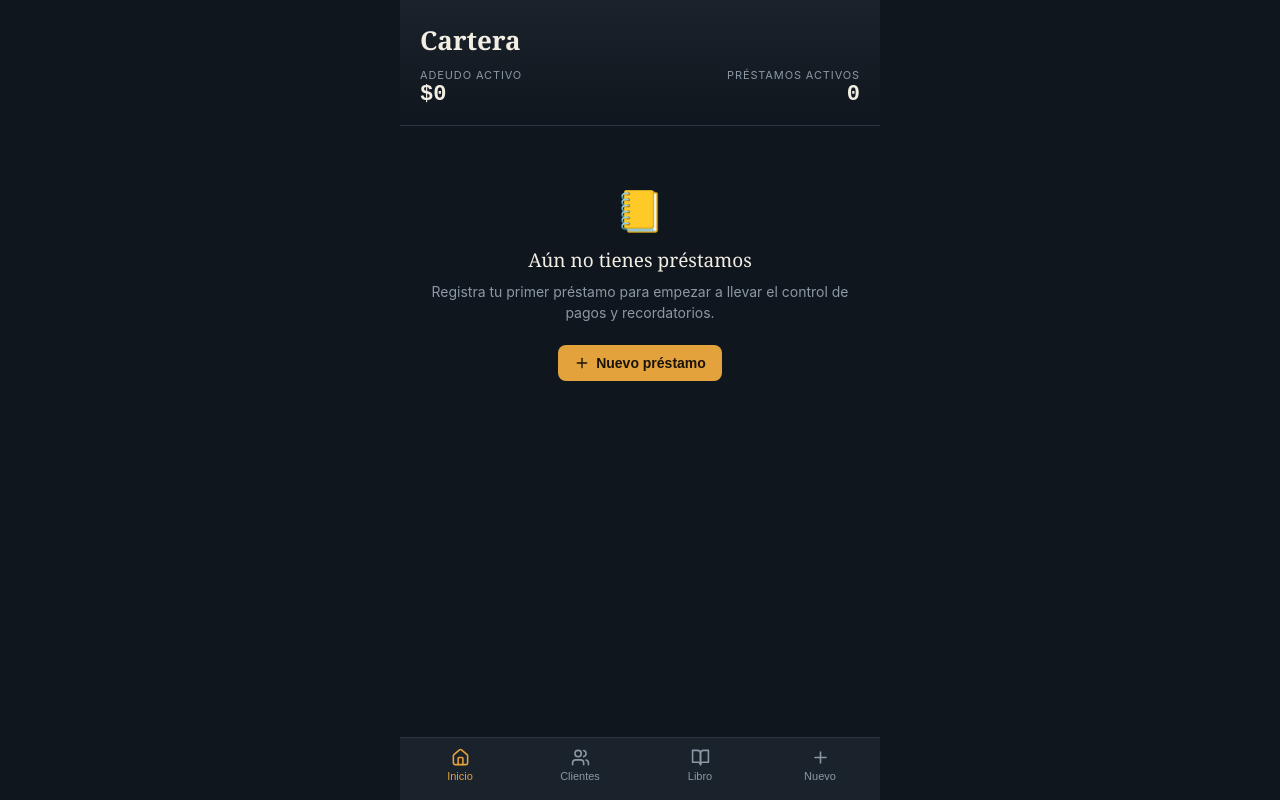
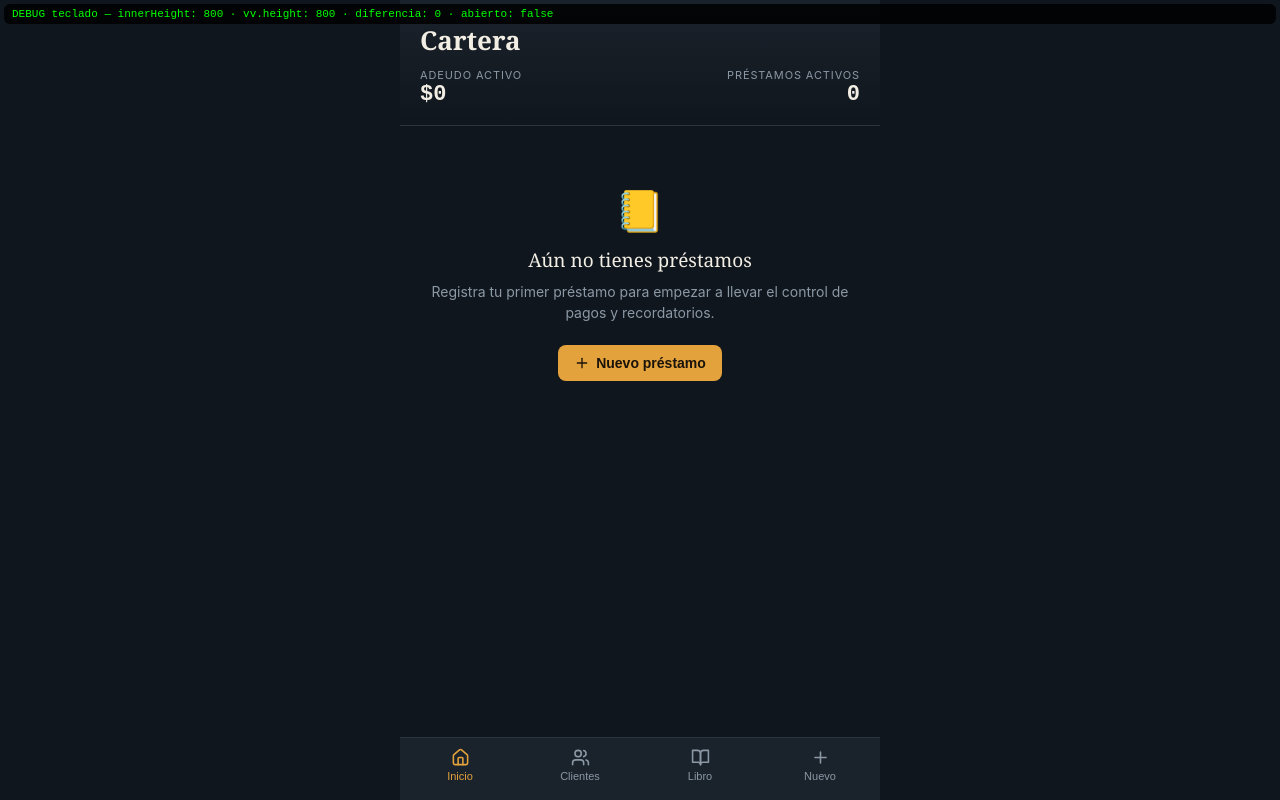
Before and after one commit to joseantoniomiramontesescobedo-netizen/cartera-gold, a React (Vite) app: page / in a window 1280 px wide. Built offline with nearby package versions, Linux system fonts and the light colour scheme.

Commit message:
Update App.jsx
Diagnóstico

```diff
--- a/src/App.jsx
+++ b/src/App.jsx
@@ -910,6 +910,7 @@ export default function Cartera() {
   const [paqueteImportar, setPaqueteImportar] = useState(null);
   const [importError, setImportError] = useState("");
   const [tecladoAbierto, setTecladoAbierto] = useState(false);
+  const [debugTeclado, setDebugTeclado] = useState(null); // ⚠️ temporal, solo para diagnosticar
 
   // Oculta el menú inferior mientras el teclado está abierto y lo vuelve a
   // mostrar al cerrarlo, en vez de dejarlo fijo y generar un hueco vacío
@@ -926,6 +927,7 @@ export default function Cartera() {
     const detectarTeclado = () => {
       const diferencia = window.innerHeight - vv.height;
       setTecladoAbierto(diferencia > UMBRAL_PX);
+      setDebugTeclado({ innerHeight: window.innerHeight, vvHeight: Math.round(vv.height), diferencia: Math.round(diferencia) }); // ⚠️ temporal
     };
     detectarTeclado();
     vv.addEventListener("resize", detectarTeclado);
@@ -1281,6 +1283,11 @@ export default function Cartera() {
 
   return (
     <Shell>
+      {debugTeclado && (
+        <div style={{ position: "fixed", top: 4, left: 4, right: 4, zIndex: 9999, background: "rgba(0,0,0,0.85)", color: "#0f0", fontFamily: "monospace", fontSize: 11, padding: "4px 8px", borderRadius: 6, pointerEvents: "none" }}>
+          DEBUG teclado — innerHeight: {debugTeclado.innerHeight} · vv.height: {debugTeclado.vvHeight} · diferencia: {debugTeclado.diferencia} · abierto: {String(tecladoAbierto)}
+        </div>
+      )}
       <TopBar total={totalActivo} count={prestamosActivos} />
       <div style={{ flex: 1, overflowY: "auto", paddingBottom: tecladoAbierto ? 0 : 84, transition: "padding-bottom 200ms ease" }}>
         {vista === "inicio" && (
```
